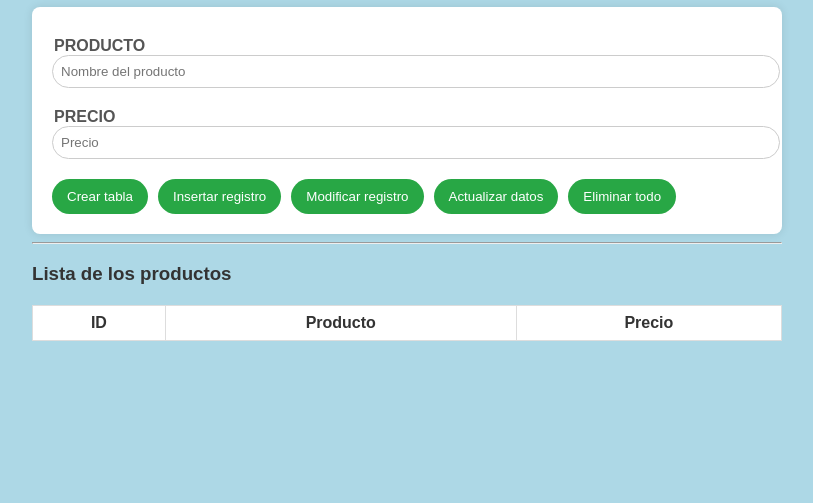
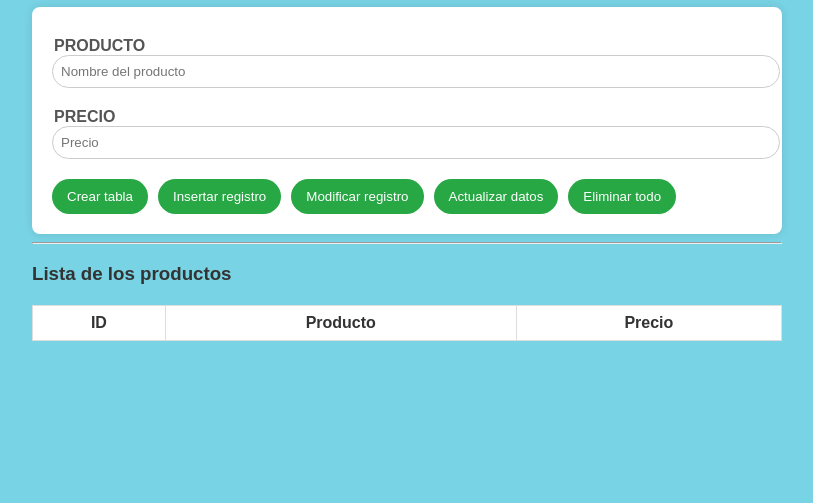
Before and after one commit to Robert1010967/CRUD, a plain HTML site: page Crud/index.html in a window 1280 px wide. Shown: the part 297-800 px from the top of the page, without its empty margins (233-1046 px from the left). Drawn offline with Linux system fonts and the light colour scheme.

Commit message:
Actualizacion 5

```diff
--- a/Crud/estilos.css
+++ b/Crud/estilos.css
@@ -1,7 +1,7 @@
 /* === ESTRUCTURA GENERAL === */
 body {
   font-family: Arial, sans-serif;
-  background-color: lightblue;
+  background-color: rgba(39, 186, 212, 0.623);
   color: #333;
   margin: 0 auto;
   max-width: 750px;
```
